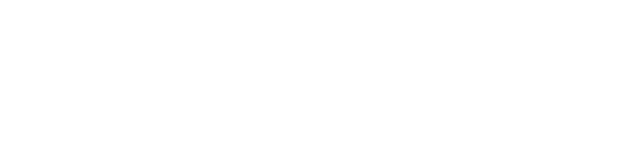
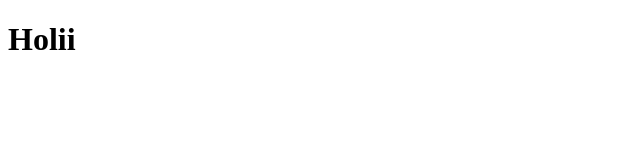
Before and after one commit to valecordova/valecordova.github.io, a plain HTML site: page index.html in a window 1280 px wide. Shown: the whole page, without its empty margins (0-640 px from the left). Drawn offline with Linux system fonts and the light colour scheme.

Commit message:
primer hola

```diff
--- a/index.html
+++ b/index.html
@@ -7,4 +7,8 @@
     <title>Vale Córdova</title>
 </head>
 
+<body>
+    <h1>Holii</h1>
+</body>
+
 </html>
```
